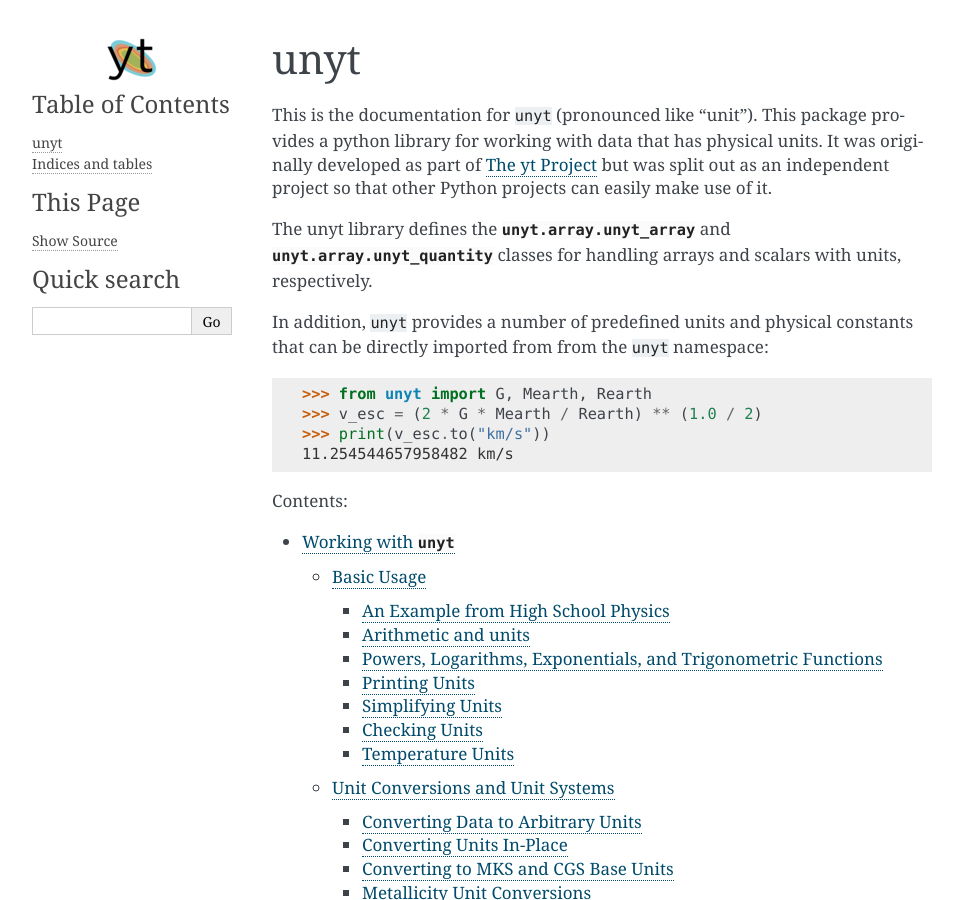
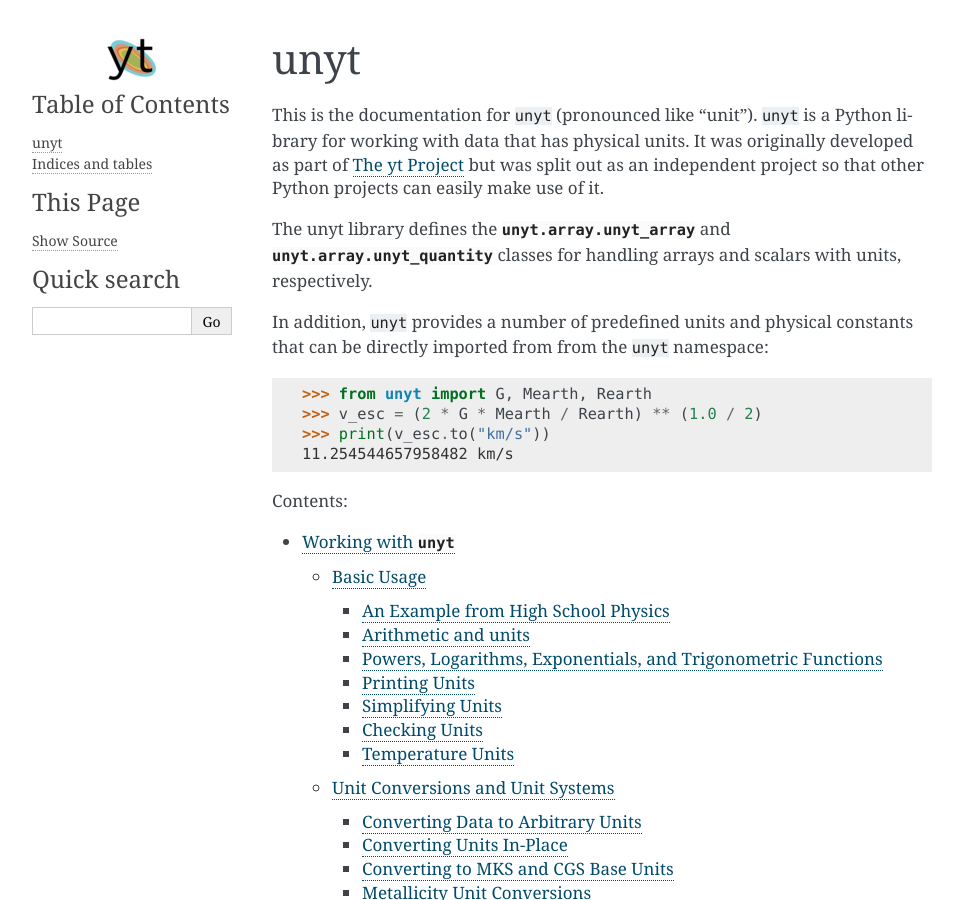
Before and after one commit to yt-project/unyt, a Sphinx documentation site: the page built from docs/index.rst, in a window 1280 px wide and 900 px high. Shown: the whole window, without its empty margins (148-1111 px from the left). Built offline with Sphinx 7.4.7, drawn with Linux system fonts in a browser that asks for light colours; pages that are not in the unit, such as notebooks, are missing from menus; the version number could not be read and is left out.

Commit message:
DOC: capitalize Python

```diff
--- a/docs/index.rst
+++ b/docs/index.rst
@@ -1,8 +1,8 @@
 unyt
 ====
 
-This is the documentation for ``unyt`` (pronounced like "unit"). This package
-provides a python library for working with data that has physical units. It was
+This is the documentation for ``unyt`` (pronounced like "unit"). ``unyt`` is a Python
+library for working with data that has physical units. It was
 originally developed as part of `The yt Project <https://yt-project.org>`_ but
 was split out as an independent project so that other Python projects can easily
 make use of it.
```
Also changed, not shown: docs/usage.rst (+4 -4 lines).
